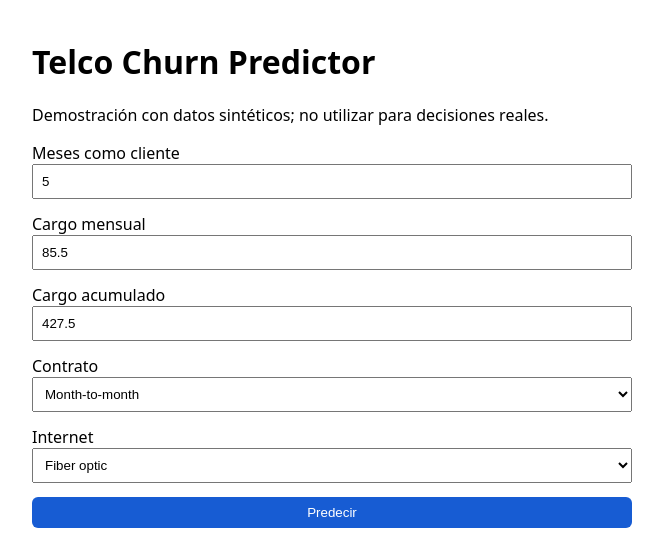
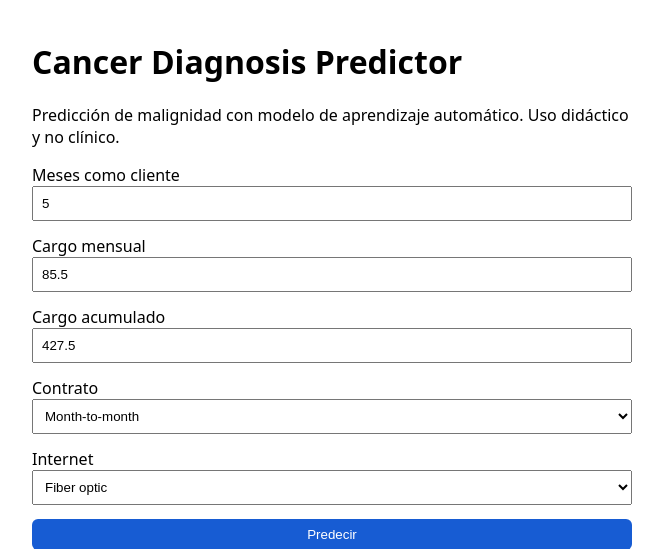
Before and after one commit to omarCamel/telco-churn-cicd, a FastAPI app: page / in a window 1280 px wide. Shown: the top 549 px of the page, without its empty margins (308-971 px from the left). Run offline with FastAPI, Linux system fonts and the light colour scheme; parts of the project's set-up code (start-up, migrations or seed data) failed here and were passed over.

Commit message:
Cambio de nomenclatura

```diff
--- a/app/main.py
+++ b/app/main.py
@@ -9,7 +9,7 @@ BASE_DIR = Path(__file__).resolve().parent.parent
 DATASET_PATH = BASE_DIR / "data.csv"
 model = joblib.load(BASE_DIR / "models" / "champion.joblib")
 dataset = pd.read_csv(DATASET_PATH)
-app = FastAPI(title="Telco Churn API", version="1.0")
+app = FastAPI(title="Cancer Diagnosis API", version="1.0")
 
 @app.get("/health")
 async def health():
@@ -40,7 +40,7 @@ async def predict(customer: CustomerInput):
     risk = "Bajo" if probability < 0.30 else "Medio" if probability < 0.70 else "Alto"
     return {
         "prediction": prediction,
-        "churn_probability": probability,
+        "malignancy_probability": probability,
         "risk_level": risk,
-        "message": "Cliente con riesgo de abandono" if prediction else "Cliente con bajo riesgo de abandono"
+        "message": "Paciente con riesgo de malignidad" if prediction else "Paciente con bajo riesgo de malignidad"
     }
--- a/scripts/register_champion.py
+++ b/scripts/register_champion.py
@@ -16,9 +16,9 @@ TRACKING_URI = os.getenv("MLFLOW_TRACKING_URI", "http://127.0.0.1:5000")
 def main():
     mlflow.set_tracking_uri(TRACKING_URI)
 
-    experiment = mlflow.get_experiment_by_name("Telco_Churn")
+    experiment = mlflow.get_experiment_by_name("Cancer_Diagnosis")
     if experiment is None:
-        raise ValueError("No existe el experimento 'Telco_Churn'. Ejecuta primero python scripts/train.py")
+        raise ValueError("No existe el experimento 'Cancer_Diagnosis'. Ejecuta primero python scripts/train.py")
 
     client = MlflowClient(tracking_uri=TRACKING_URI)
     runs = client.search_runs(
@@ -34,7 +34,7 @@ def main():
     run_id = winner.info.run_id
     model_uri = f"runs:/{run_id}/model"
 
-    registered_name = "TelcoChurnClassifier"
+    registered_name = "CancerDiagnosisClassifier"
     result = mlflow.register_model(model_uri=model_uri, name=registered_name)
     version = result.version
     print(f"Modelo registrado: {registered_name} v{version}")
--- a/scripts/train.py
+++ b/scripts/train.py
@@ -126,7 +126,7 @@ def train_and_log_model(model_name: str, model, X_train, X_test, y_train, y_test
 
 def main():
     mlflow.set_tracking_uri(TRACKING_URI)
-    mlflow.set_experiment("Telco_Churn")
+    mlflow.set_experiment("Cancer_Diagnosis")
 
     df = pd.read_csv(DATA_PATH)
     df = clean_dataset(df)
--- a/templates/index.html
+++ b/templates/index.html
@@ -1,8 +1,8 @@
 <!doctype html>
 <html lang="es"><head><meta charset="utf-8"><meta name="viewport" content="width=device-width,initial-scale=1">
-<title>Telco Churn</title>
+<title>Cancer Diagnosis</title>
 <style>body{font-family:system-ui;max-width:600px;margin:40px auto;padding:0 18px}label{display:block;margin:14px 0}input,select,button{padding:8px;width:100%;box-sizing:border-box}button{background:#175cd3;color:white;border:0;border-radius:6px;cursor:pointer}pre{white-space:pre-wrap;background:#f2f4f7;padding:16px}</style></head>
-<body><h1>Telco Churn Predictor</h1><p>Demostración con datos sintéticos; no utilizar para decisiones reales.</p>
+<body><h1>Cancer Diagnosis Predictor</h1><p>Predicción de malignidad con modelo de aprendizaje automático. Uso didáctico y no clínico.</p>
 <form id="f">
 <label>Meses como cliente <input name="tenure" type="number" min="0" max="100" value="5" required></label>
 <label>Cargo mensual <input name="MonthlyCharges" type="number" min="0" step="0.01" value="85.5" required></label>
```
Also changed, not shown: tests/test_health.py (+1 -1 lines), README.md.
